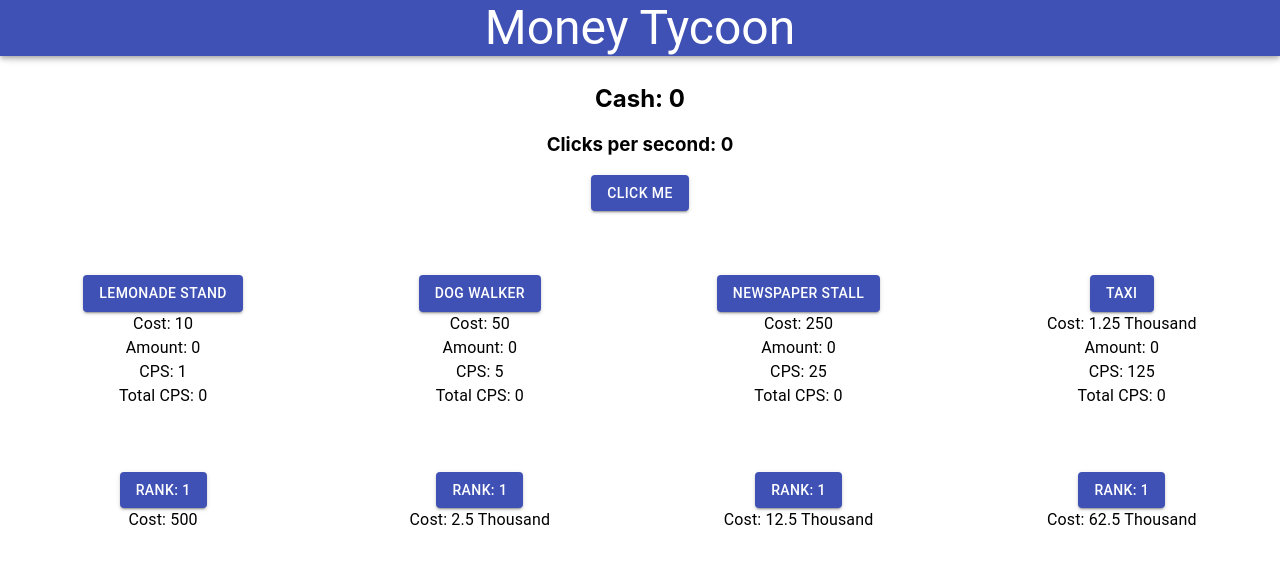
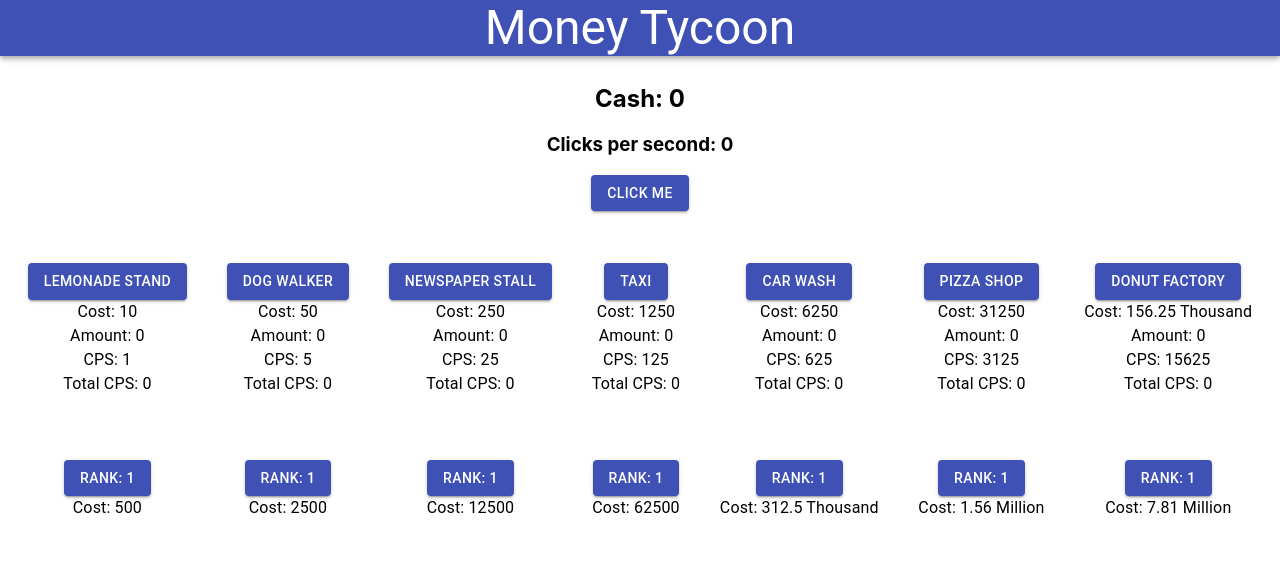
Before and after one commit to Simon2591990/Clicker-Game, a React (Create React App) app: page / in a window 1280 px wide. Shown: the top 564 px of the page. Built offline with nearby package versions, Linux system fonts and the light colour scheme.

Commit message:
Test Commit

```diff
--- a/src/App.js
+++ b/src/App.js
@@ -30,7 +30,7 @@ function App() {
     if (number.toString().length > 6){
         return Math.round(number / 1000000 * 100) / 100 + " Million"
     }
-    if (number.toString().length > 3){
+    if (number.toString().length > 5){
         return Math.round(number / 1000 * 100) / 100 + " Thousand"
     }
     return Math.round(number)
@@ -40,12 +40,23 @@ function App() {
   const autoClicker2 = new AutoClicker('Dog Walker', 50, 0.1);
   const autoClicker3 = new AutoClicker('NewsPaper Stall', 250, 0.5)
   const autoClicker4 = new AutoClicker('Taxi', 1250, 2.5)
+  const autoClicker5 = new AutoClicker('Car Wash', 6250, 12.5)
+  const autoClicker6 = new AutoClicker('Pizza Shop', 31250, 62.5)
+  const autoClicker7 = new AutoClicker('Donut Factory', 156250, 312.5)
 
-  const autoClickerArray = [autoClicker1, autoClicker2, autoClicker3, autoClicker4]
+  const autoClickerArray = [
+    autoClicker1,
+    autoClicker2,
+    autoClicker3,
+    autoClicker4,
+    autoClicker5,
+    autoClicker6,
+    autoClicker7
+  ]
 
   const autoClickerNodes = autoClickerArray.map((autoClicker, index) => {
     return(
-      <AutoClickerTile
+      <AutoClickerTile item xs={3}
         setClicksPerSecond={setClicksPerSecond}
         clicksPerSecond={clicksPerSecond}
         setCash={setCash}
@@ -100,7 +111,8 @@ function App() {
       <Toolbar/>
         <Grid
           container
-          justify='space-around'
+          spacing='3'
+          justify='space-evenly'
           >
           {autoClickerNodes}
         </Grid>
```
